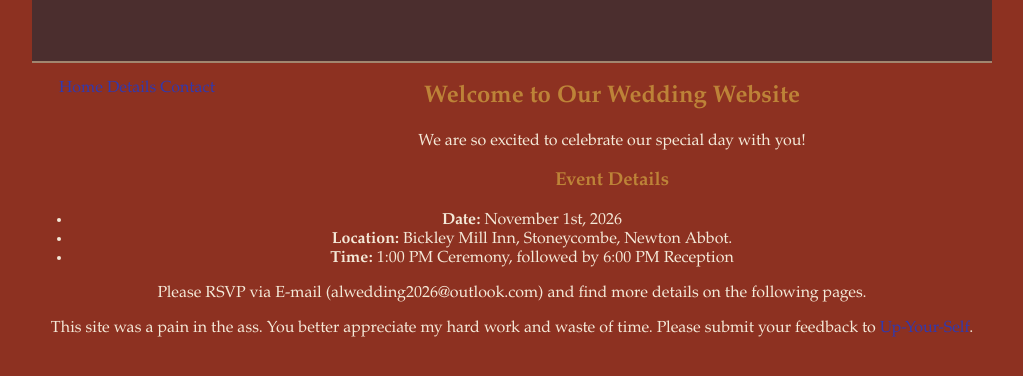
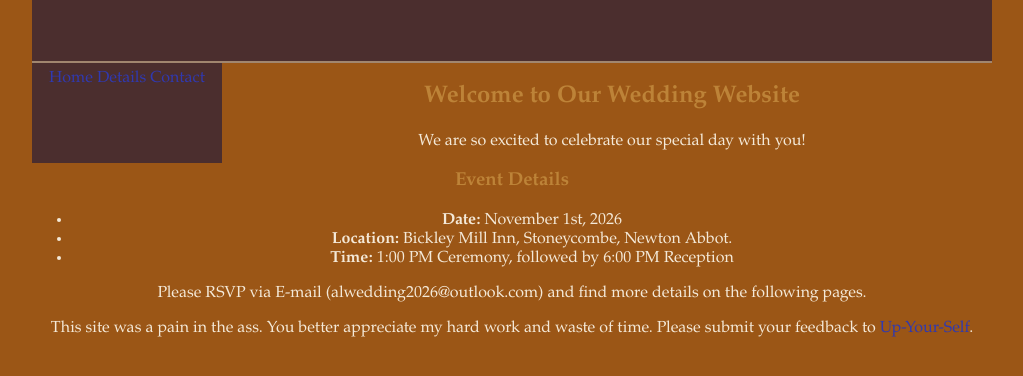
Before and after one commit to LewisSDAFNI/ALWedding2026, a Jekyll site: the page built from docs/index.md, in a window 1280 px wide. Shown: the top 376 px of the page, without its empty margins (128-1151 px from the left). Built offline with Jekyll 4.4.1, drawn with Linux system fonts in a browser that asks for light colours.

Commit message:
css changes

```diff
--- a/docs/assets/css/autumnal_gothic.css
+++ b/docs/assets/css/autumnal_gothic.css
@@ -1,7 +1,7 @@
 /* Autumnal Gothic Theme Suggestions */
 body {
   text-align: center;
-  background-color: #811a08e5;
+  background-color: #9b5616;
   color: #f4e9d8;
   font-family: 'Garamond', serif;
   width: 960px;
@@ -16,10 +16,14 @@ header {
 }
 
 nav {
-  color: #3230b0;
+  color: #bd8338;
+  background-color: #4b2e2e;
   line-height: 30px;
   float: left;
-  padding: 5px;
+  display: inline;
+  margin: 0;
+  margin-right: 10px;
+  padding: 0;
   height: 100px;
   width: 190px;
 }
```
